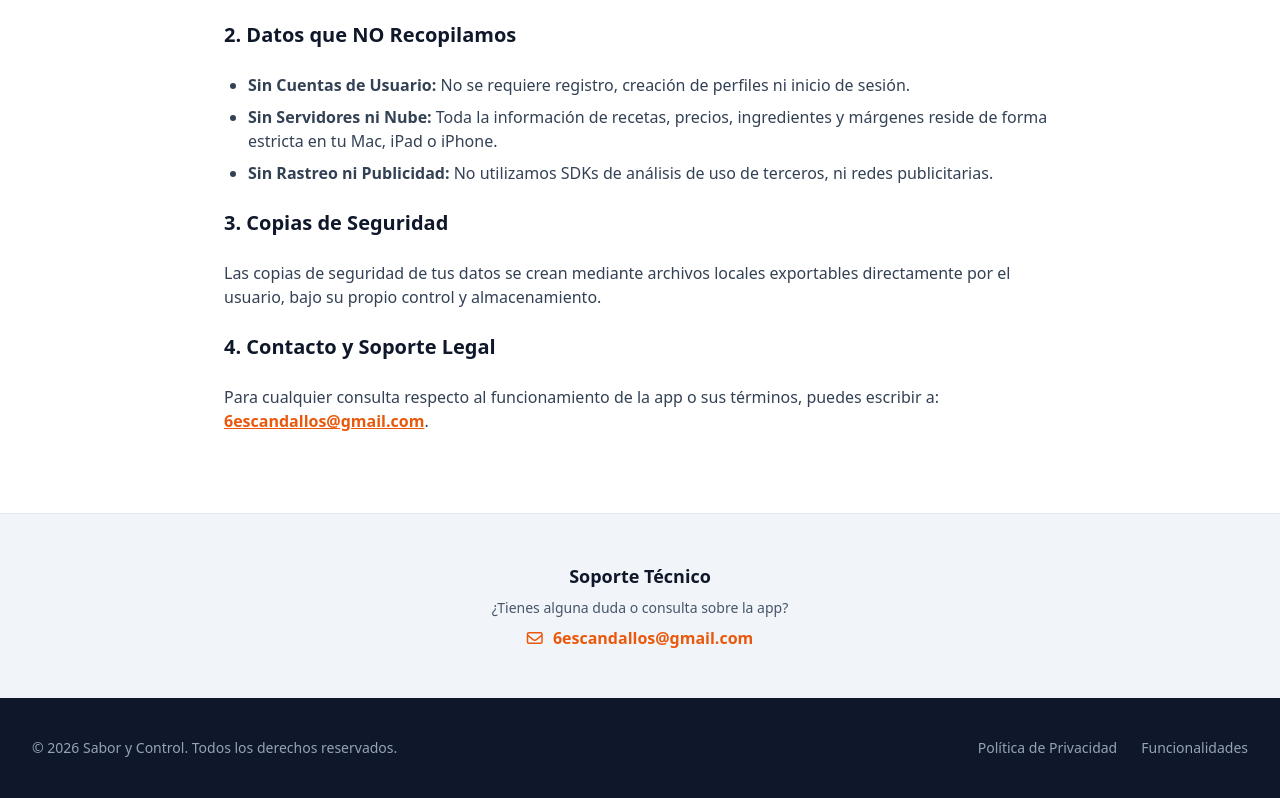
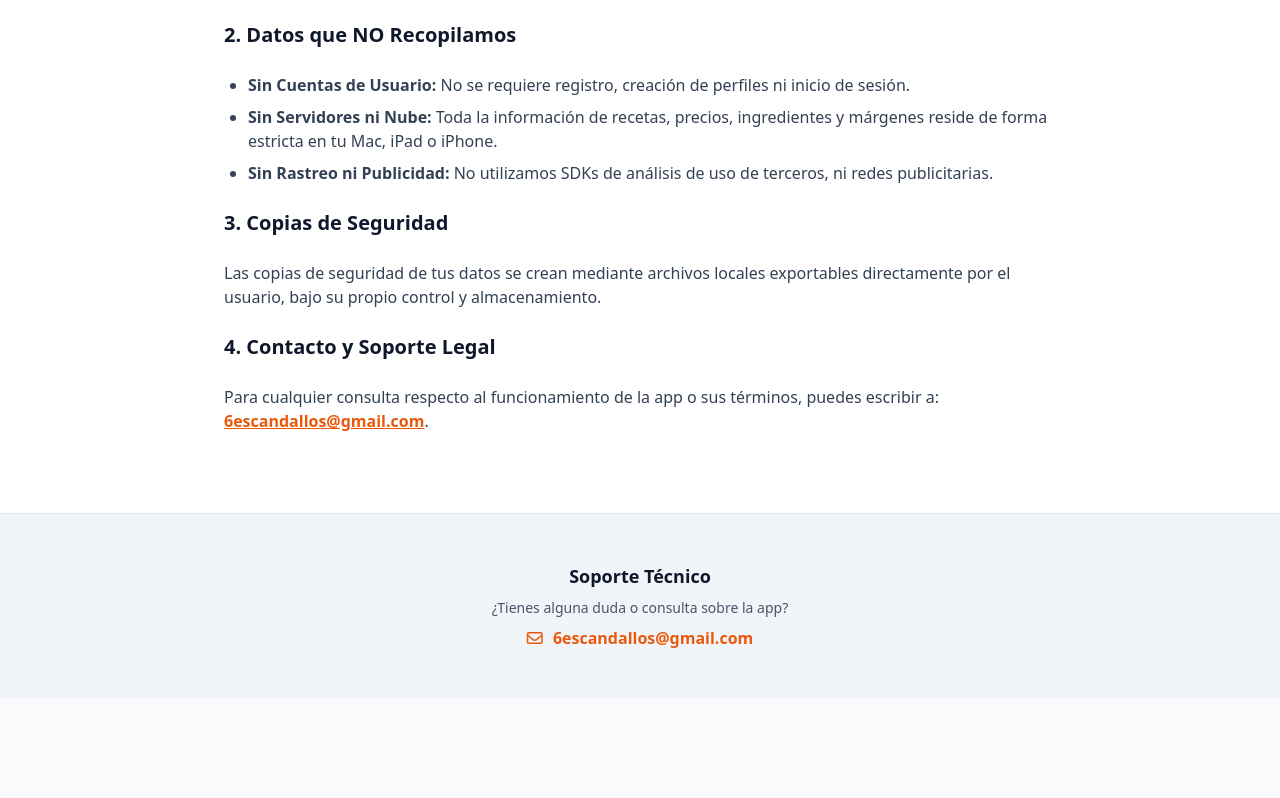
Before and after one commit to mhowani/mis-apps-hosteleria, a plain HTML site: page index.html in a window 1280 px wide. Shown: the part 3188-3986 px from the top of the page. After the commit the page ends 3886 px from the top, so only its background shows below. Drawn offline with nearby package versions, Linux system fonts and the light colour scheme.

Commit message:
Remove footer section from index.html
Removed the footer section from the HTML file.

```diff
--- a/index.html
+++ b/index.html
@@ -234,17 +234,3 @@
             </p>
         </div>
     </section>
-
-    <!-- Footer -->
-    <footer class="bg-slate-900 text-slate-400 py-10">
-        <div class="max-w-7xl mx-auto px-4 sm:px-6 lg:px-8 flex flex-col md:flex-row items-center justify-between gap-6">
-            <p class="text-sm">© 2026 Sabor y Control. Todos los derechos reservados.</p>
-            <div class="flex space-x-6 text-sm">
-                <a href="#privacidad" class="hover:text-white transition">Política de Privacidad</a>
-                <a href="#caracteristicas" class="hover:text-white transition">Funcionalidades</a>
-            </div>
-        </div>
-    </footer>
-
-</body>
-</html>
```
